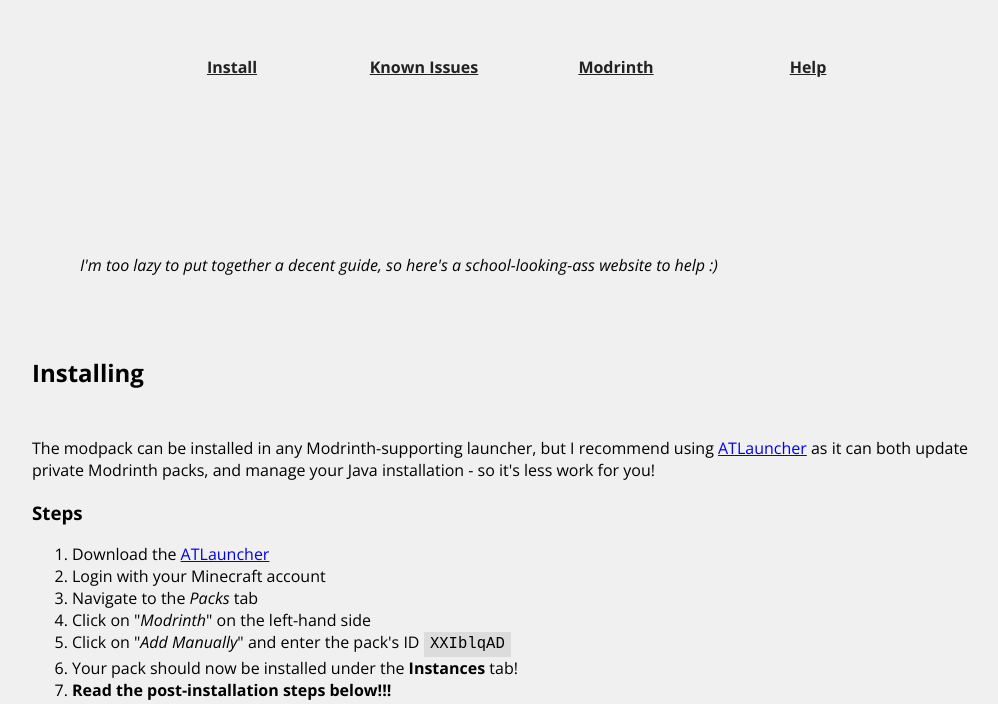
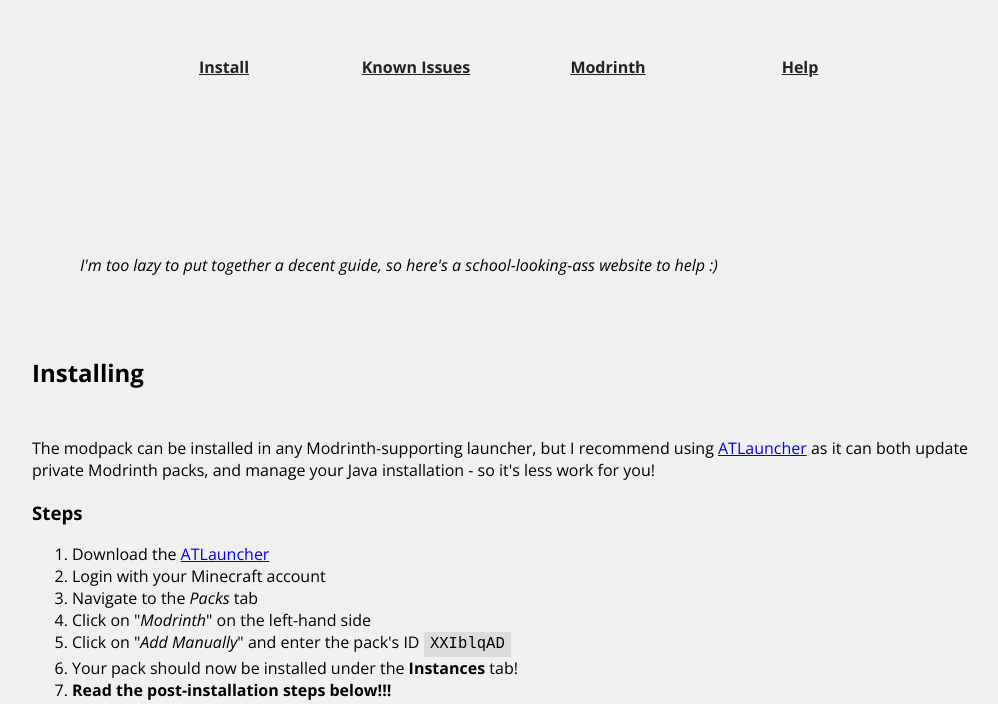
Before and after one commit to jupjohn/nellys-pack-o-shit, a plain HTML site: page index.html in a window 1280 px wide. Shown: the part 120-824 px from the top of the page, without its empty margins (128-1126 px from the left). Drawn offline with nearby package versions, Linux system fonts and the light colour scheme.

Commit message:
doc: remove stupid defualt margin from body

```diff
--- a/main.css
+++ b/main.css
@@ -4,6 +4,10 @@
 
 html {
     background-color: rgb(240, 240, 240);
+}
+
+body {
+    margin: 0 !important;
 }
 
 nav {
```
